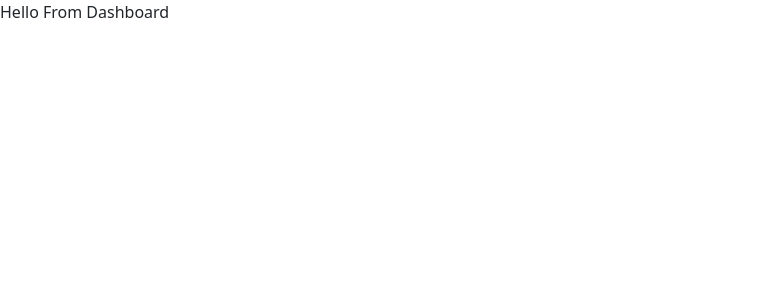
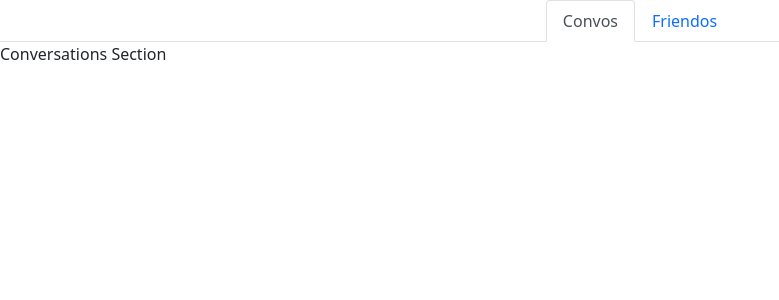
Before and after one commit to Zobee/react-rtc-app, a React (Create React App) app in the folder client/: page / in a window 1280 px wide. Both pictures are taken after typing "Sample" into the empty fields and a click on the button "Create A New ID". Shown: the top 300 px of the page, without its empty margins (0-779 px from the left). Built offline with nearby package versions, Linux system fonts and the light colour scheme.

Commit message:
Added Sidebar section to tab between contacts and conversations

```diff
--- /dev/null
+++ b/client/src/components/Contacts/index.tsx
@@ -0,0 +1,9 @@
+const Contacts = () => {
+  return (
+    <div>
+      Contacts Section
+    </div>
+  )
+}
+
+export default Contacts
--- /dev/null
+++ b/client/src/components/Conversations/index.tsx
@@ -0,0 +1,9 @@
+const Conversations = () => {
+  return (
+    <div>
+      Conversations Section
+    </div>
+  )
+}
+
+export default Conversations
--- a/client/src/components/Dashboard/index.tsx
+++ b/client/src/components/Dashboard/index.tsx
@@ -1,7 +1,8 @@
+import Sidebar from "../Sidebar"
 const Dashboard = () => {
   return (
     <div>
-      Hello From Dashboard
+      <Sidebar />
     </div>
   )
 }
--- /dev/null
+++ b/client/src/components/Sidebar/index.tsx
@@ -0,0 +1,37 @@
+import { useState } from "react";
+import { Tab, Nav } from "react-bootstrap"
+import Contacts from "../Contacts";
+import Conversations from "../Conversations";
+
+const CONVERSATION_KEY = "conversations";
+const CONTACT_KEY = "contacts"
+
+const Sidebar = () => {
+  const [activeKey, setActiveKey] = useState<string>(CONVERSATION_KEY)
+  return (
+    <div className='sidebar-container d-flex flex-column'>
+      <Tab.Container activeKey={activeKey}>
+        <Nav variant="tabs" className="justify-content-center">
+          <Nav.Item>
+            <Nav.Link eventKey={CONVERSATION_KEY} onClick={() => setActiveKey(CONVERSATION_KEY)}>Convos</Nav.Link>
+          </Nav.Item>
+          <Nav.Item>
+            <Nav.Link eventKey={CONTACT_KEY} onClick={() => setActiveKey(CONTACT_KEY)}>Friendos</Nav.Link>
+          </Nav.Item>
+        </Nav>
+        <Tab.Content>
+          <Tab.Pane eventKey={CONVERSATION_KEY}>
+            <Conversations />
+          </Tab.Pane>
+        </Tab.Content>
+        <Tab.Content>
+          <Tab.Pane eventKey={CONTACT_KEY}>
+            <Contacts />
+          </Tab.Pane>
+        </Tab.Content>
+      </Tab.Container>
+    </div>
+  )
+}
+
+export default Sidebar
--- /dev/null
+++ b/client/src/components/Sidebar/sidebar.css
@@ -0,0 +1,3 @@
+.sidebar-container {
+  width: 250px;
+}
--- a/client/src/index.tsx
+++ b/client/src/index.tsx
@@ -1,11 +1,6 @@
-import React from 'react';
 import ReactDOM from 'react-dom';
 import App from './App';
 import 'bootstrap/dist/css/bootstrap.min.css'
 
-ReactDOM.render(
-  <React.StrictMode>
-    <App />
-  </React.StrictMode>,
-  document.getElementById('root')
+ReactDOM.render(<App />, document.getElementById('root')
 );
```
